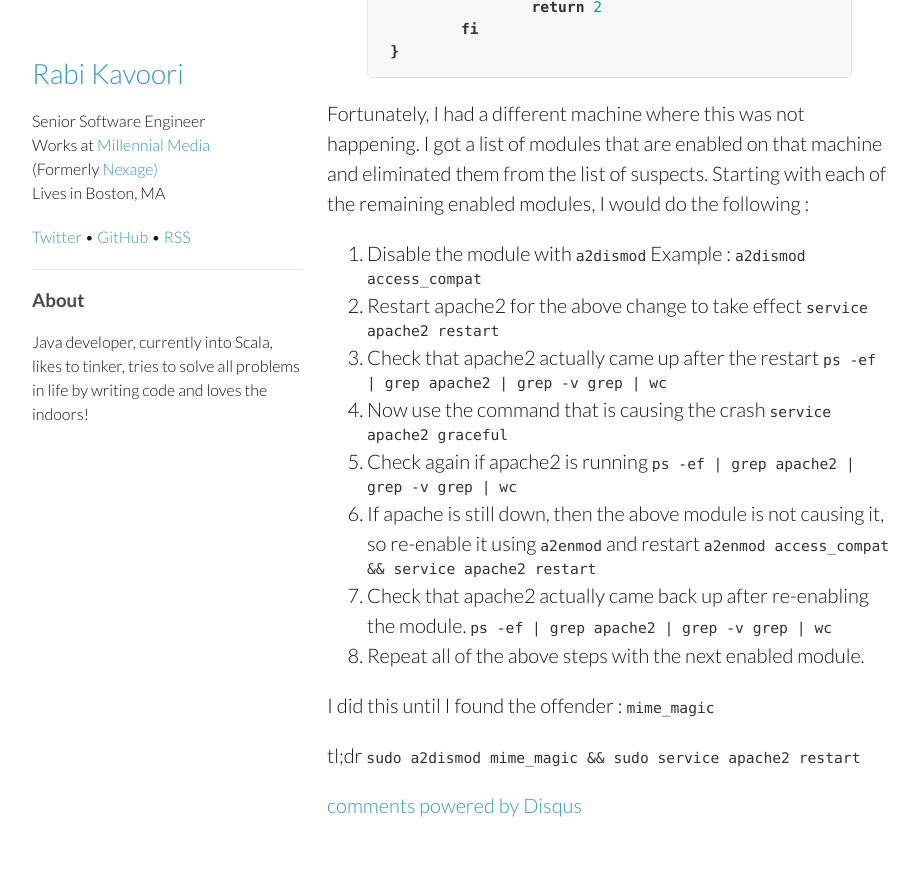
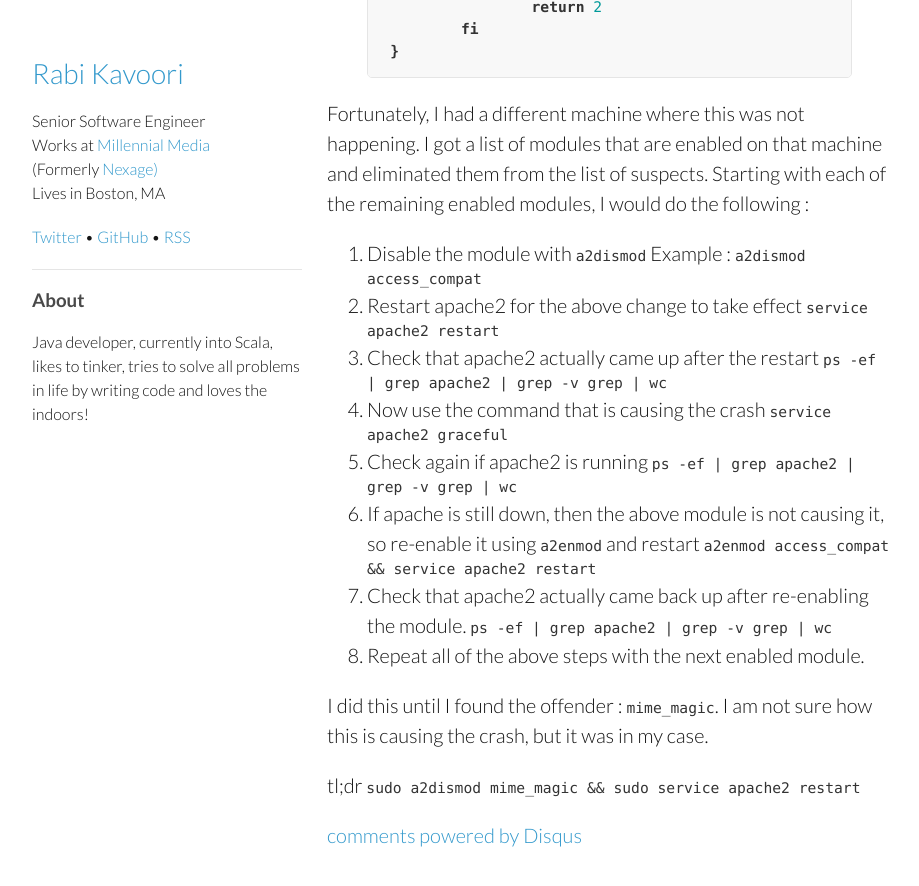
Before and after one commit to kavoori/kavoori.github.io, a Jekyll site: the page built from _posts/2015-03-21-apache-crash-with-seg-fault.markdown, in a window 1280 px wide and 900 px high, scrolled down 1813 px. Shown: the top 886 px of the window, without its empty margins (178-1097 px from the left). Built offline with Jekyll 4.4.1, drawn with Linux system fonts in a browser that asks for light colours; comment, search, counter and statistics services are not loaded.

Commit message:
Added a disclaimer

```diff
--- a/_posts/2015-03-21-apache-crash-with-seg-fault.markdown
+++ b/_posts/2015-03-21-apache-crash-with-seg-fault.markdown
@@ -84,7 +84,7 @@ Fortunately, I had a different machine where this was not happening. I got a lis
 	`ps -ef | grep apache2 | grep -v grep | wc`
 8. Repeat all of the above steps with the next enabled module.
 
-I did this until I found the offender : `mime_magic`
+I did this until I found the offender : `mime_magic`. I am not sure how this is causing the crash, but it was in my case.
 
 tl;dr
 `sudo a2dismod mime_magic && sudo service apache2 restart`
```
